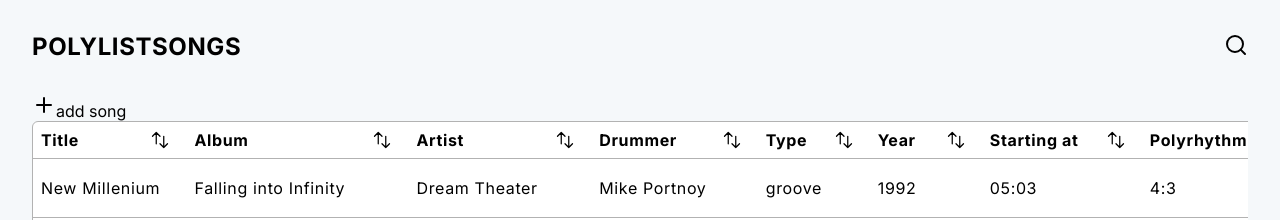
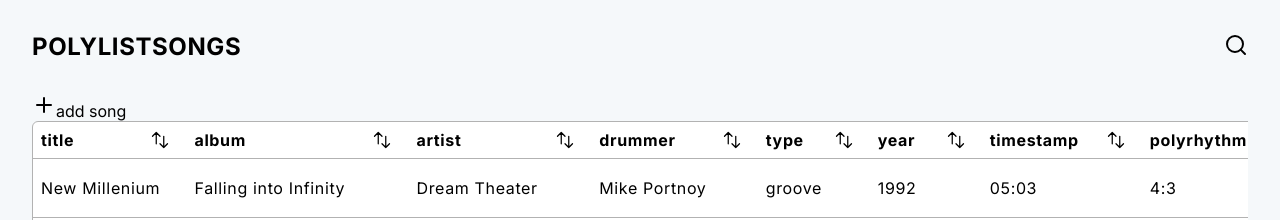
Before and after one commit to MarcoMaz/polylistsongs, a Next.js app: page / in a window 1280 px wide. Shown: the top 220 px of the page. Built offline with nearby package versions, Linux system fonts and the light colour scheme.

Commit message:
- revert fields - fix dialog bug

```diff
--- a/src/components/TableFeature/Container/TableSongs/TableSongs.scss
+++ b/src/components/TableFeature/Container/TableSongs/TableSongs.scss
@@ -51,4 +51,5 @@
 }
 
 /// TODO
-/// Buttons styling
+/// Fix Dialog and names on top
+/// Buttons styling (default, integrated, cta, warning)
--- a/src/constants/textConstants.ts
+++ b/src/constants/textConstants.ts
@@ -8,17 +8,17 @@ const TextConstants = {
   },
   tableSong: {
     tableFields: [
-      "Title",
-      "Album",
-      "Artist",
-      "Drummer",
-      "Type",
-      "Year",
-      "Starting at",
-      "Polyrhythm",
-      "Time Signature",
-      "Source",
-      "Score",
+      "title",
+      "album",
+      "artist",
+      "drummer",
+      "type",
+      "year",
+      "timestamp",
+      "polyrhythm",
+      "timeSignature",
+      "source",
+      "scoreUrl",
     ],
     polyTypes: ["groove", "section", "fill"],
     sources: [
--- a/src/styles/basics.scss
+++ b/src/styles/basics.scss
@@ -27,12 +27,6 @@ body {
   .blocked {
     overflow-y: hidden;
   }
-}
-
-input {
-  height: 0;
-  opacity: 0;
-  width: 0;
 }
 
 .App {
```
